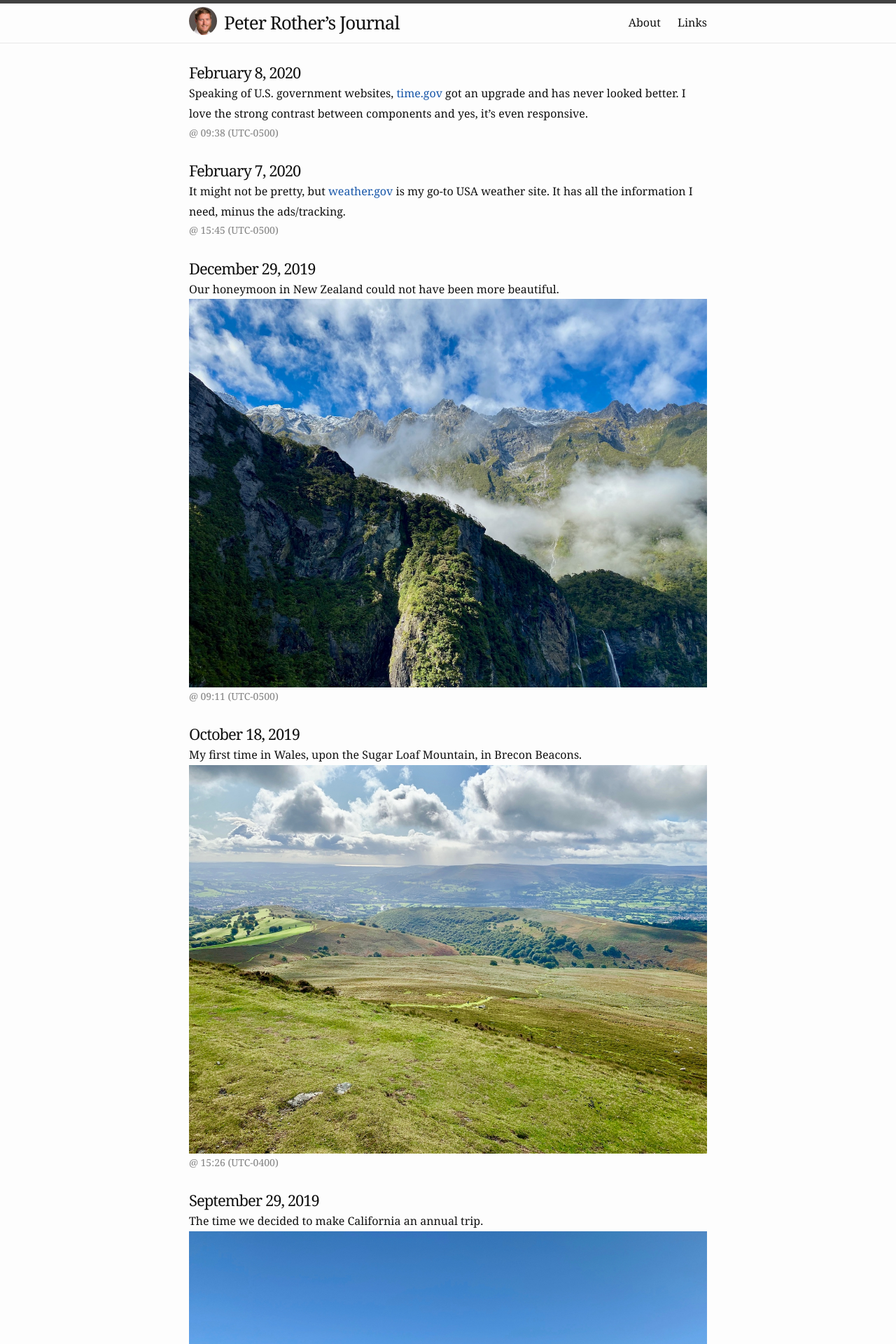
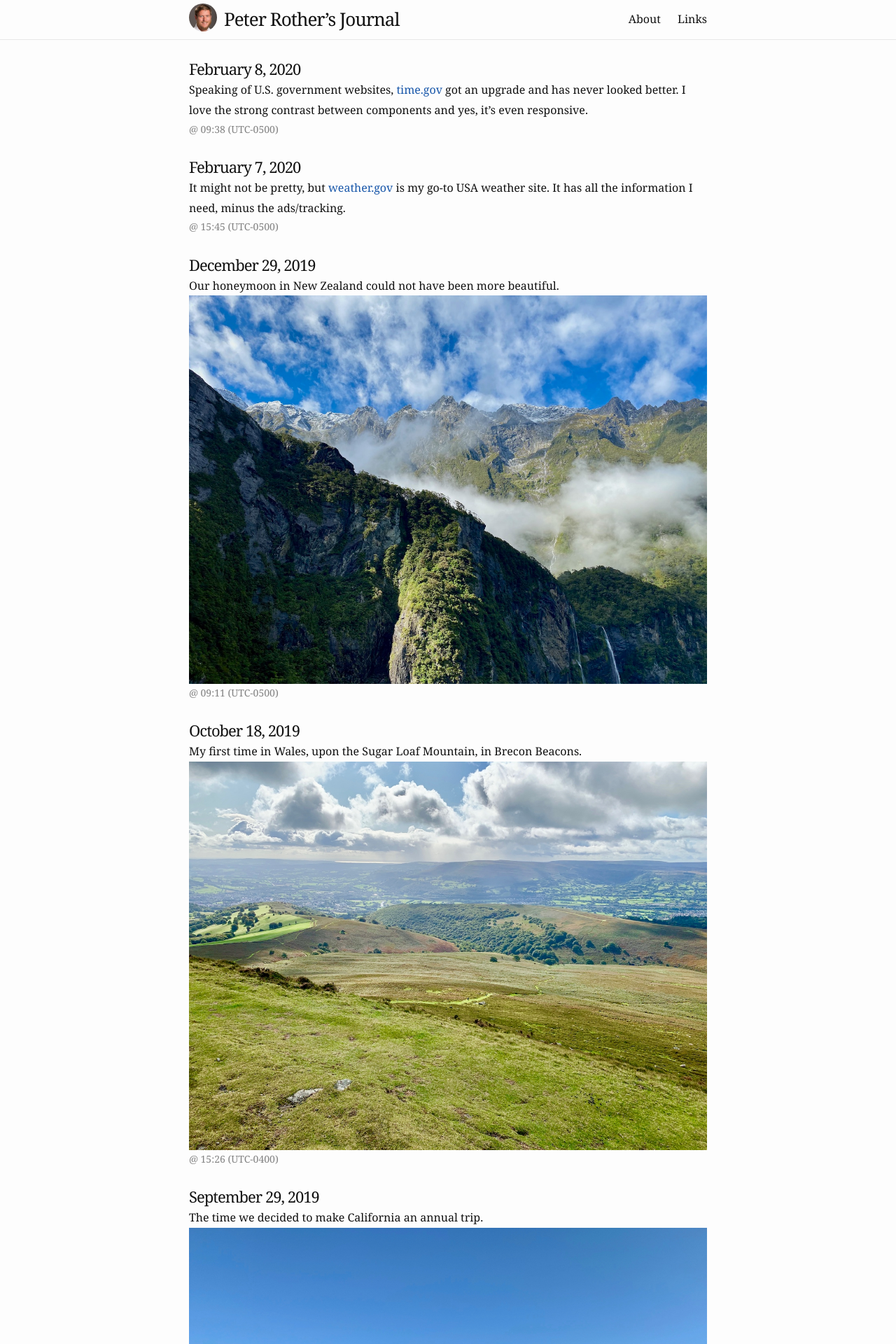
Before and after one commit to peterrother/peterrother.github.io, a Jekyll site: the page built from index.html, in a window 1280 px wide. Shown: the top 1920 px of the page at 70% size. Built offline with Jekyll 4.4.1, drawn with Linux system fonts in a browser that asks for light colours; the list of posts is cut into pages by our own code.

Commit message:
Rearrange code for a better h-card

```diff
--- a/_includes/header.html
+++ b/_includes/header.html
@@ -1,13 +1,15 @@
-<header class="site-header" role="banner">
-
-  <div class="wrapper">
+<div class="site-header">
+	<section class="wrapper">
+		<header class="site-profile h-card" role="banner">
 			{% assign default_paths = site.pages | map: "path" %}
 			{% assign page_paths = site.header_pages | default: default_paths %}
 
-    <a class="h-card u-url site-title" href="{{ site.url }}" rel="me">
-      <span class="site-title-avatar u-photo"></span>
-      {{ site.title | escape }}
+			<a class="site-title u-url" href="{{ site.url }}" rel="me">
+				<img id="site-title-avatar" class="u-photo" src="{{ site.url }}/avatar.jpg" width="40" height="40"></img>
 			</a>
+
+			<h1 class="p-name" rel="me">{{ site.title | escape }}</h1>
+		</header>
 
 		{% if page_paths %}
 			<nav class="site-nav">
@@ -32,5 +34,5 @@
 				</div>
 			</nav>
 		{% endif %}
+	</section>
 </div>
-</header>
--- a/_sass/minima/_layout.scss
+++ b/_sass/minima/_layout.scss
@@ -2,7 +2,7 @@
  * Site header
  */
 .site-header {
-  border-top: 5px solid $grey-color-dark;
+  // border-top: 5px solid $grey-color-dark;
   border-bottom: 1px solid $grey-color-light;
   min-height: $spacing-unit * 1.865;
 
@@ -10,22 +10,24 @@
   position: relative;
 }
 
-.site-title {
-  @include relative-font-size(1.625);
-  font-weight: 300;
+.site-profile {
+	float: left;
+}
+
+.site-profile h1 {
+	@include relative-font-size(1.625);
+	font-weight: 300;
   line-height: $base-line-height * $base-font-size * 2.25;
   letter-spacing: -1px;
-  margin-bottom: 0;
-  float: left;
-
-  &,
-  &:visited {
-    color: $grey-color-dark;
-  }
+	margin-bottom: 0;
+	display: inline;
 }
 
-.site-title-avatar {
-  background: url("/avatar.jpg") no-repeat;
+.site-title {
+  margin-bottom: 0;
+}
+
+#site-title-avatar {
   background-size: cover;
   width: 40px;
   height: 40px;
@@ -33,6 +35,7 @@
   float: left;
   margin-right: 10px;
   margin-top: 5px;
+	margin-bottom: 0;
 }
 
 .site-nav {
```
Lines whose indentation alone changed are shown as unchanged.
